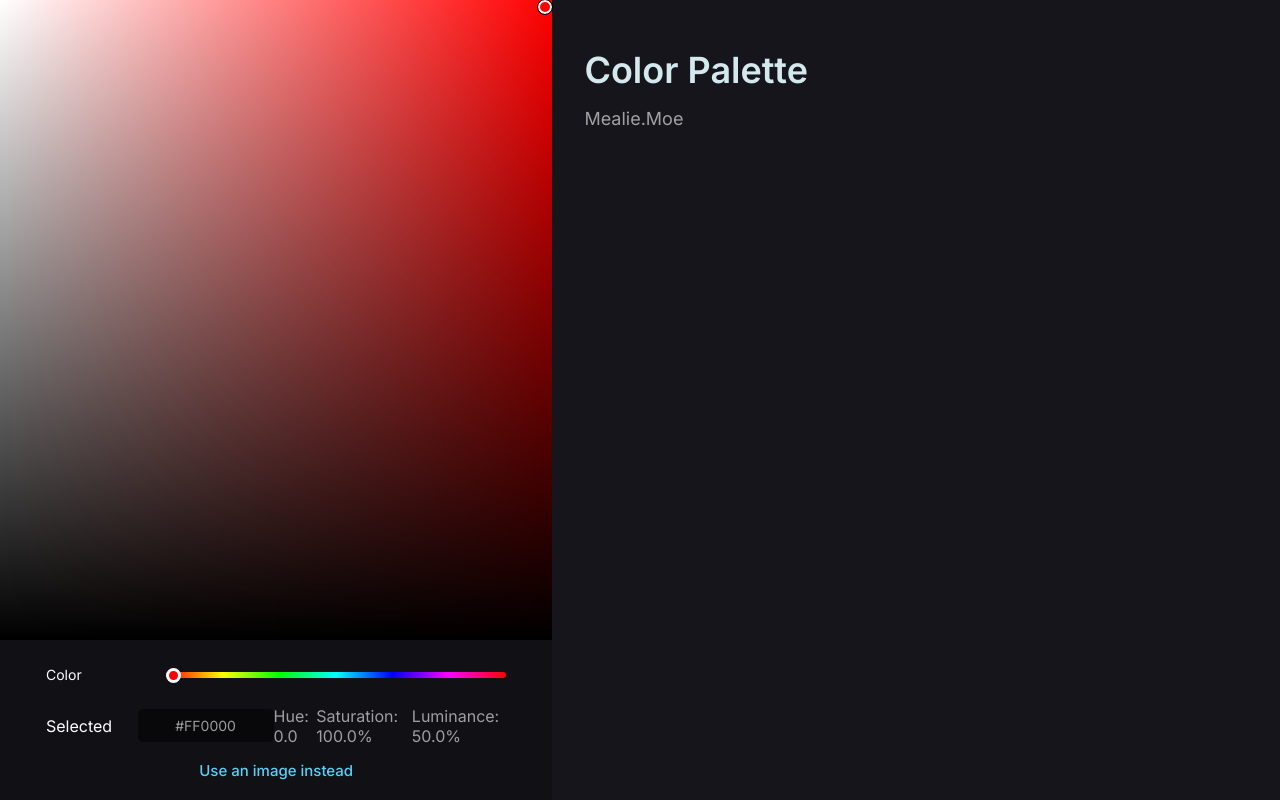
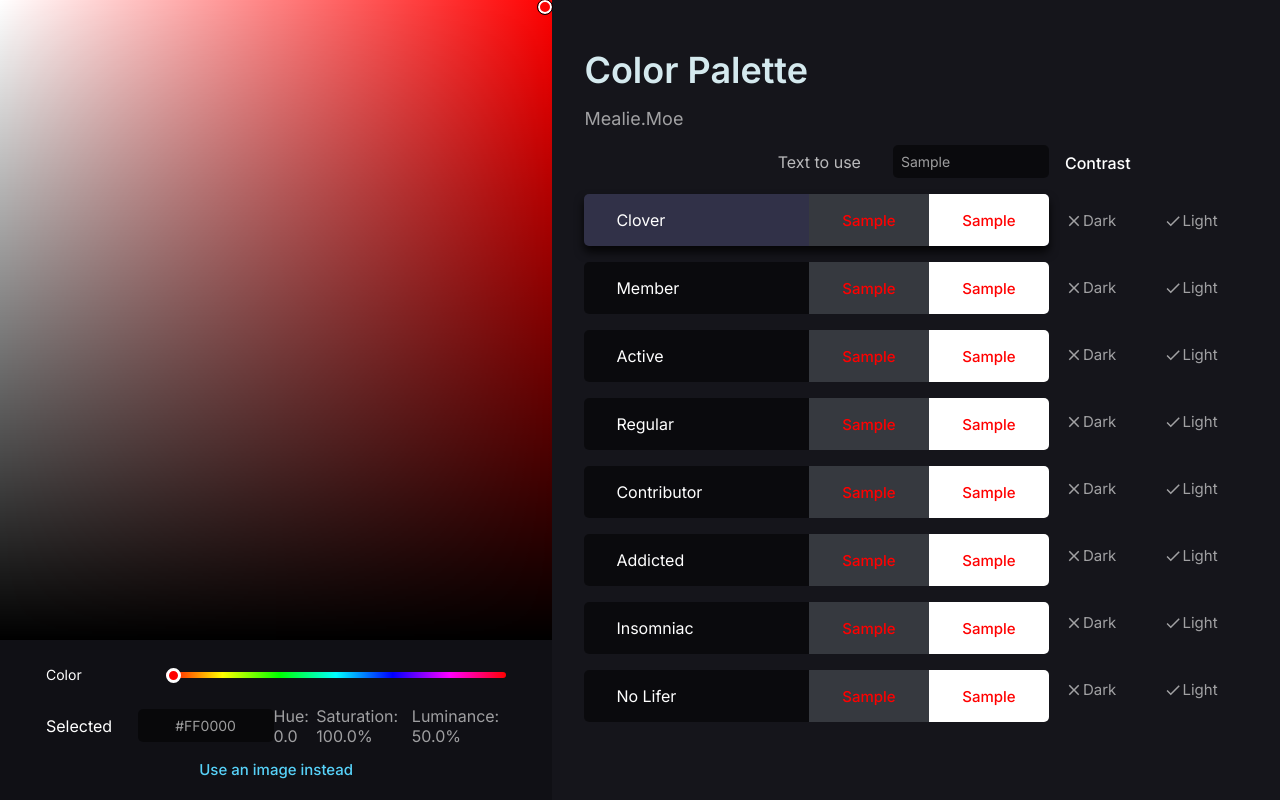
Before and after one commit to mealiedotmoe/frontend, a Next.js app: page /palette in a window 1280 px wide. Built offline with nearby package versions, Linux system fonts and the light colour scheme.

Commit message:
WIP. adding contrast check for colors. Fix UX for color choosing. Add method to choose color from prop in color-picker.

```diff
--- a/components/color-picker/color-picker.scss
+++ b/components/color-picker/color-picker.scss
@@ -1,4 +1,5 @@
 @import "../../styles/vars.scss";
+@import "../../styles/root.scss";
 
 .color-picker {
   height: calc(100%);
@@ -91,15 +92,8 @@
 
   .color-hex-editor {
     .hex-input {
-      border: none;
-      background: rgba(0,0,0,.5);
-      border-radius: 5px;
-      outline: none;
-      font-family: inherit;
-      font-size: 14px;
-      color: rgba(255,255,255,0.6);
-      padding: 8px;
-      width: 120px;
+      @extend .text-field;
+      max-width: 120px;
       text-align: center;
     }
   }
--- /dev/null
+++ b/components/role-display/role-display.scss
@@ -0,0 +1,31 @@
+@import "../../styles/vars.scss";
+
+.role-display {
+  display: flex;
+  background: rgba(0,0,0,.5);
+  margin: 16px 0;
+  color: #ffffff;
+  padding-left: 16px;
+  border-radius: 5px;
+
+  .role-name {
+    flex-grow: 1;
+    padding: 16px;
+  }
+  .display {
+    width: 120px;
+    display: flex;
+    align-items: center;
+    justify-content: center;
+    font-size: 15px;
+    font-weight: 500;
+
+    &.dark-display {
+      background-color: $discord-color;
+    }
+    &.light-display {
+      background-color: #ffffff;
+      border-radius: 0 5px 5px 0;
+    }
+  }
+}
--- /dev/null
+++ b/components/role-display/role-display.tsx
@@ -0,0 +1,31 @@
+import * as React from 'react';
+
+export interface RoleDisplayProps {
+  role: string;
+  color: string;
+  onClick?: () => any;
+  className?: string;
+  displayText: string;
+}
+
+export class RoleDisplay extends React.Component<RoleDisplayProps> {
+  public render() {
+    return (
+      <section
+        className={`role-display ${this.props.className}`}
+        onClick={() => this.props.onClick && this.props.onClick()}
+        style={{ cursor: this.props.onClick ? "pointer" : "default" }}
+      >
+        <div className="role-name">
+          {this.props.role}
+        </div>
+        <div className="display dark-display" style={{ color: this.props.color }}>
+          {this.props.displayText}
+        </div>
+        <div className="display light-display" style={{ color: this.props.color }}>
+          {this.props.displayText}
+        </div>
+      </section>
+    )
+  }
+}
--- a/pages/_app.tsx
+++ b/pages/_app.tsx
@@ -1,6 +1,7 @@
 import "../styles/index.scss";
 import "../components/color-picker/color-picker.scss";
 import "../styles/palette.scss";
+import "../components/role-display/role-display.scss";
 
 export default function MyApp({ Component, pageProps }: { Component: any; pageProps: any; }) {
   return <Component {...pageProps} />
--- a/pages/palette.tsx
+++ b/pages/palette.tsx
@@ -4,11 +4,33 @@ import { observable, action } from "mobx";
 import Head from 'next/head';
 import { ColorPicker, HSLColor } from '../components/color-picker/color-picker';
 import { PageTitle } from '../components/page-title/page-title';
+import { ROLES } from '../utils/roles';
+import { RoleDisplay } from '../components/role-display/role-display';
+import Color from 'color';
+import { MdCheck, MdClose } from "react-icons/md";
 
 @observer
 class Palette extends React.Component<{}> {
   @observable private picker: "image" | "palette" = "palette";
-  @action private changeContextColor(color: HSLColor): void {
+  @observable private roleColorMap: { [key: string]: string; } = {};
+  @observable private selectedRole: string = "Clover";
+  @observable private displayText: string = "Sample";
+  private lastColor = "#FF0000";
+
+  public constructor(props: {}) {
+    super(props);
+    ROLES.forEach(role => this.roleColorMap[role] = "#FF0000");
+  }
+
+  @action private changeSelectedColor(color: HSLColor): void {
+    const hex = Color(`hsl(${color.hue}, ${color.saturation * 100}%, ${color.luminance}%)`).hex();
+    this.roleColorMap[this.selectedRole] = hex;
+    this.lastColor = hex;
+  }
+
+  @action private selectRole(role: string): void {
+    this.selectedRole = role;
+    this.roleColorMap[role] = this.lastColor;
   }
 
   public render() {
@@ -18,13 +40,65 @@ class Palette extends React.Component<{}> {
           <title>Color Palette: Mealie.Moe</title>
         </Head>
         <aside className="color-picker-container">
-          <ColorPicker onChange={(color) => this.changeContextColor(color)} />
+          <ColorPicker onChange={(color) => this.changeSelectedColor(color)} />
           <button className="context-change-text-button">
             Use {this.picker === "image" ? "color palette" : "an image"} instead
           </button>
         </aside>
         <main className="content">
           <PageTitle title="Color Palette" />
+          <section className="roles-representations">
+            <section className="list-view">
+              <section className="display-text-input">
+                <label className="label">Text to use</label>
+                <input
+                  className="text-field"
+                  style={{ width: 140 }}
+                  value={this.displayText}
+                  onChange={ev => this.displayText = ev.target.value}
+                  placeholder="Start typing to view"
+                  maxLength={8}
+                />
+              </section>
+              {ROLES.map(role => (
+                <RoleDisplay
+                  role={role}
+                  key={role}
+                  displayText={this.displayText}
+                  color={this.roleColorMap[role]}
+                  onClick={() => this.selectRole(role)}
+                  className={role === this.selectedRole ? "selected" : ""}
+                />
+              ))}
+            </section>
+            <section className="contrast-warn-list">
+              <section className="contrast-check-title">
+                Contrast
+              </section>
+              {ROLES.map(role => (
+                <section className="warn-container">
+                  {Color(this.roleColorMap[role]).contrast(Color("#36393F")) < 3.1 ? (
+                    <div className="warn">
+                      <MdClose className="icon close" /> Dark
+                    </div>
+                  ) : (
+                    <div className="warn">
+                      <MdCheck className="icon check" /> Dark
+                    </div>
+                  )}
+                  {Color(this.roleColorMap[role]).contrast(Color("#FFFFFF")) < 3.1 ? (
+                    <div className="warn">
+                      <MdClose className="icon close" /> Light
+                    </div>
+                  ) : (
+                    <div className="warn">
+                      <MdCheck className="icon check" /> Light
+                    </div>
+                  )}
+                </section>
+              ))}
+            </section>
+          </section>
         </main>
       </section>
     )
--- a/styles/palette.scss
+++ b/styles/palette.scss
@@ -13,7 +13,7 @@
     .context-change-text-button {
       @extend .text-button;
       position: absolute;
-      bottom: 10px;
+      bottom: 22px;
       width: 200px;
       text-align: center;
       left: calc(50% - 100px);
@@ -21,5 +21,55 @@
   }
   .content {
     padding: 32px;
+    height: calc(100vh - 64px);
+    overflow-y: auto;
+
+    .roles-representations {
+      display: grid;
+      grid-template-columns: 7fr 3fr;
+
+      .list-view {
+        .selected {
+          box-shadow: rgba(0,0,0,.8) 0 6px 10px;
+          background-color: #313148;
+          transition: 75ms all ease;
+        }
+
+        .display-text-input {
+          display: flex;
+          justify-content: flex-end;
+          align-items: center;
+
+          .label {
+            color: rgba(255,255,255,.7);
+            margin-right: 32px;
+          }
+        }
+      }
+      .contrast-warn-list {
+        .contrast-check-title {
+          font-weight: 500;
+          color: #ffffff;
+          margin: 8px 0 22px 16px;
+        }
+        .warn-container {
+          display: grid;
+          grid-template-columns: 1fr 1fr;
+          margin: 16px 0;
+          color: rgba(255,255,255,.6);
+
+          .warn {
+            padding: 16px;
+            font-size: 15px;
+            display: flex;
+            align-items: center;
+
+            .icon {
+              font-size: 18px;
+            }
+          }
+        }
+      }
+    }
   }
 }
--- a/styles/root.scss
+++ b/styles/root.scss
@@ -13,10 +13,20 @@ body {
   color: $primary-color;
   font-weight: 500;
   line-height: 1;
-  padding: 12px;
   border-radius: 5px;
   background: transparent;
   border: none;
   outline: none;
   cursor: pointer;
 }
+.text-field {
+  border: none;
+  background: rgba(0,0,0,.5);
+  border-radius: 5px;
+  outline: none;
+  font-family: inherit;
+  font-size: 14px;
+  color: rgba(255,255,255,0.6);
+  padding: 8px;
+  min-width: 120px;
+}
--- a/styles/vars.scss
+++ b/styles/vars.scss
@@ -4,3 +4,4 @@ $color-green: #00FF38;
 $color-purple: #C557F9;
 $primary-color: #57D2F9;
 $main-color-gradient: linear-gradient(90deg,#f00,#ff0,#0f0,#0ff,#00f,#f0f,#f00);
+$discord-color: #36393F;
--- /dev/null
+++ b/utils/roles.ts
@@ -0,0 +1,10 @@
+export const ROLES = [
+  "Clover",
+  "Member",
+  "Active",
+  "Regular",
+  "Contributor",
+  "Addicted",
+  "Insomniac",
+  "No Lifer"
+]
```
